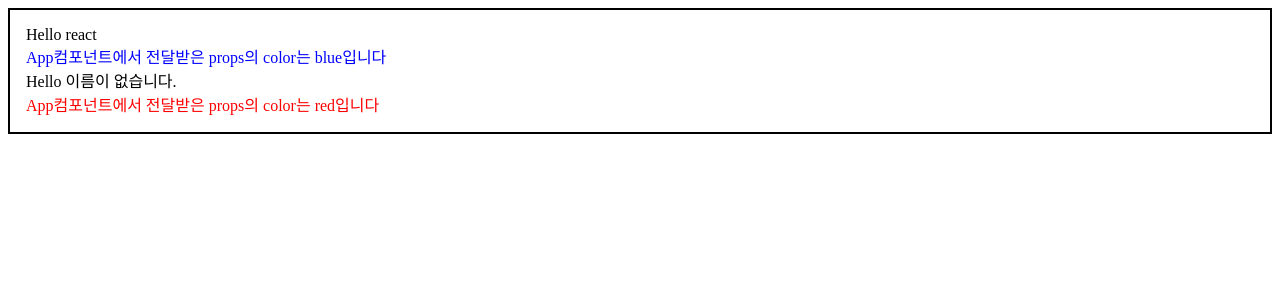
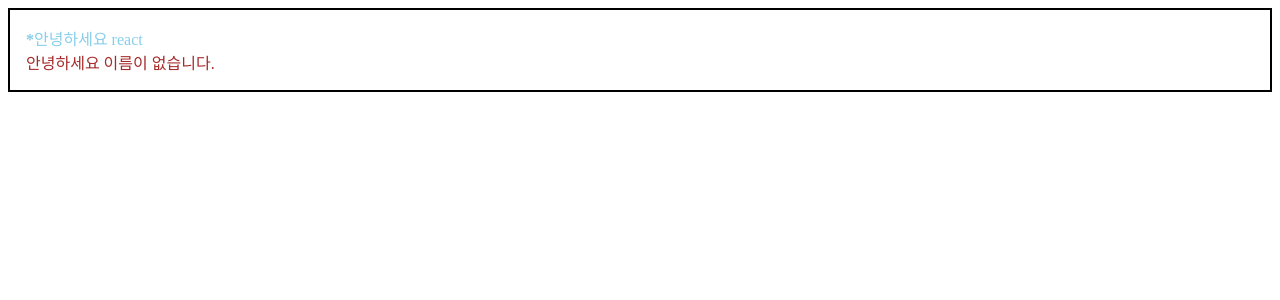
Before and after one commit to dev-93/study, a React (Create React App) app in the folder react_study/: page / in a window 1280 px wide. Shown: the top 300 px of the page. Built offline with nearby package versions, Linux system fonts and the light colour scheme.

Commit message:
조건부 렌더링, 삼항연산자 사용

```diff
--- a/react_study/src/App.js
+++ b/react_study/src/App.js
@@ -6,8 +6,8 @@
   return (
     <>
       <Wrapper>
-        <Hello name="react" color="blue"/>
-        <Hello color="red"/>
+        <Hello name="react" color="skyblue" isSpecial={true} />
+        <Hello color="brown"/>
       </Wrapper>
     </>
   );
--- a/react_study/src/Hello.js
+++ b/react_study/src/Hello.js
@@ -1,10 +1,12 @@
 import React from 'react';
 
-const Hello = ({color, name}) => {
+const Hello = ({color, name, isSpecial}) => {
     return (
     <>
-        <div>Hello {name} </div>
-        <div style={{color}}>App컴포넌트에서 전달받은 props의 color는 {color}입니다 </div>
+        <div style={{color}}>
+            { isSpecial ? <b>*</b> : null }
+            안녕하세요 {name}
+        </div>
     </>
     )
 }
```
